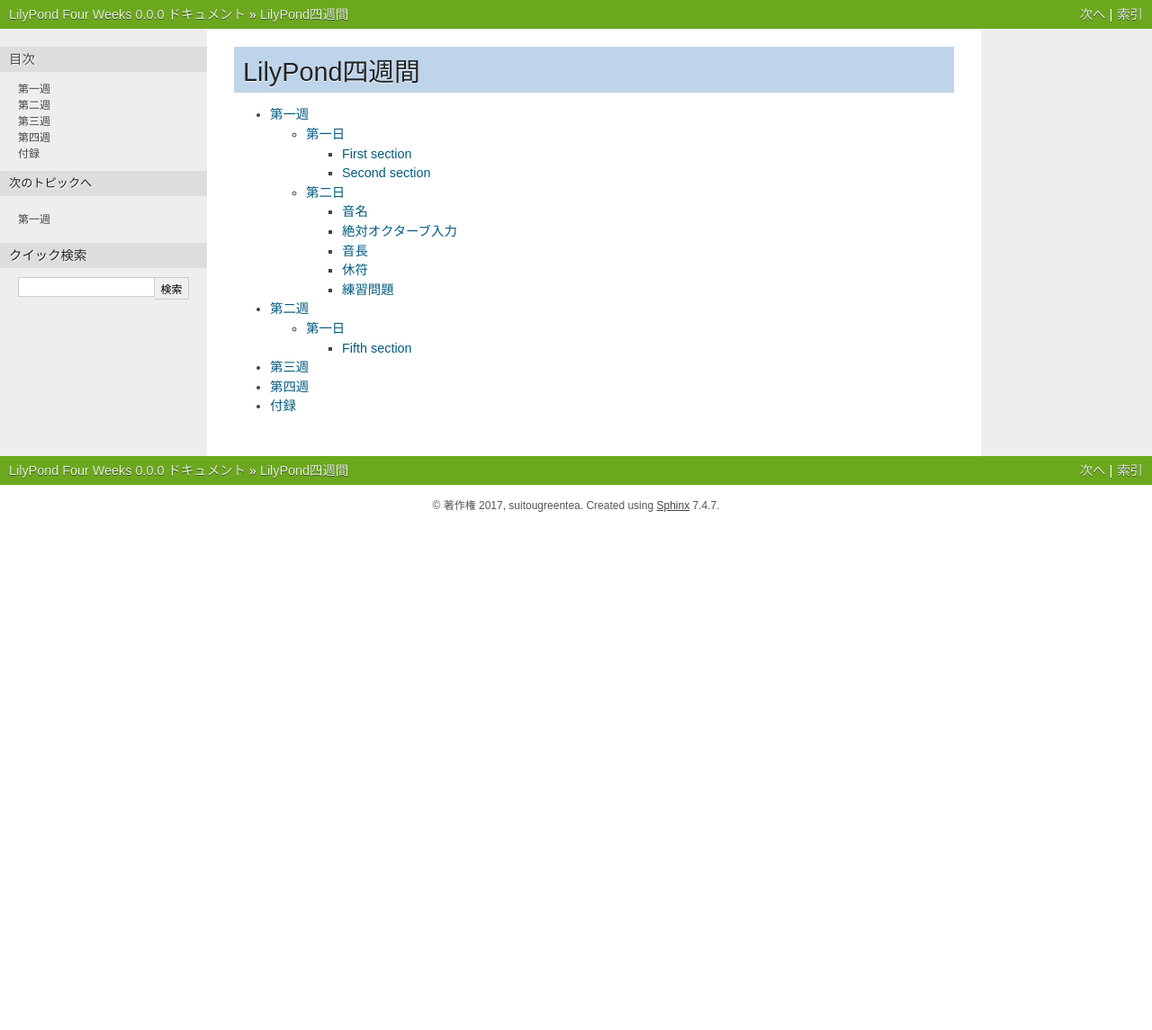
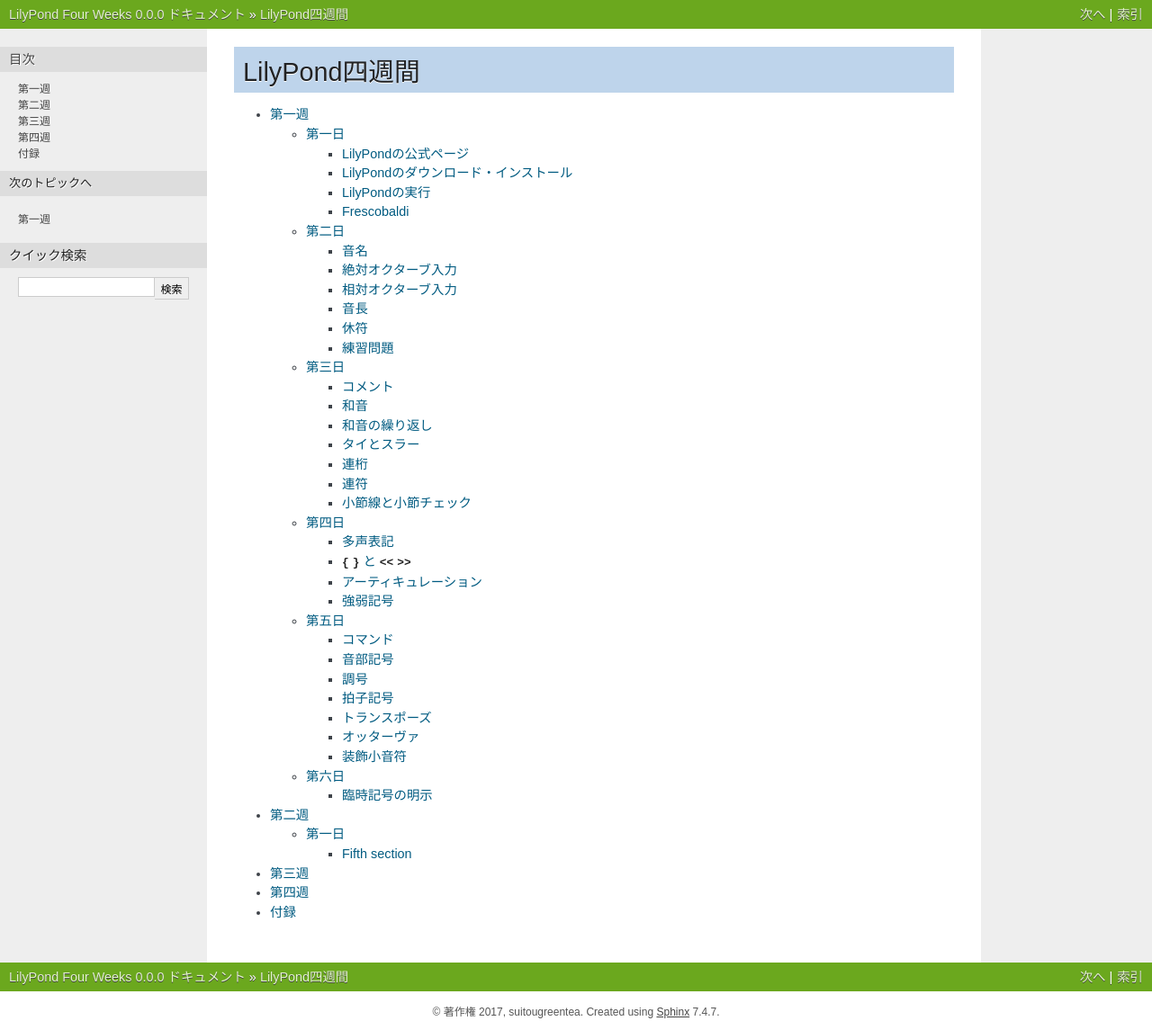
Before and after one commit to suitougreentea/lilypond-four-weeks, a Sphinx documentation site: the page built from source/index.rst, in a window 1280 px wide. Shown: the whole page at 90% size. Built offline with Sphinx 7.4.7, drawn with Linux system fonts in a browser that asks for light colours; pages that are not in the unit, such as notebooks, are missing from menus; before the commit the page ends 900 px from its top, so only the background shows below that.

Commit message:
Add week_1/day_3-6, modify week_1/day_1-2, add pending.md

```diff
--- a/source/week_1/day_1.rst
+++ b/source/week_1/day_1.rst
@@ -1,19 +1,36 @@
+.. _week-1-day-1:
+
 ======
 第一日
 ======
 
-First section
--------------
+.. num-section::
 
-.. lily::
-  :caption: Caption
-  :name: test-code
+.. _lilypond-official-page:
 
-  \new Staff {
-    \relative c'' {
-      c4 a d e \break b
-    }
-  }
+LilyPondの公式ページ
+--------------------
 
-Second section
+
+.. num-section::
+
+.. _downloading-and-installing-lilypond:
+
+LilyPondのダウンロード・インストール
+------------------------------------
+
+
+.. num-section::
+
+.. _launching-lilypond:
+
+LilyPondの実行
 --------------
+
+
+.. num-section::
+
+.. _frescobaldi:
+
+Frescobaldi
+-----------
--- a/source/week_1/day_2.rst
+++ b/source/week_1/day_2.rst
@@ -95,6 +95,14 @@
   c, b, c b
   \clef treble
   c' b' c'' b''
+
+
+.. num-section::
+
+.. _relative-octave:
+
+相対オクターブ入力
+------------------
 
 音符を ``\relative`` コマンドで囲うと、中にある音符では相対オクターブ入力が用いられる。
 相対オクターブ入力では、ある音符のオクターブはその前の音符のピッチによって決定される。
@@ -182,7 +190,7 @@
   \time 3/4
   \relative c' { c4 d e R2. a b c }
 
-拍子記号コマンド ``\time`` については :ref:`time_signature` で扱う。
+拍子記号コマンド ``\time`` については :ref:`time-signature` で扱う。
 
 LilyPondはもう一種類、空白休符と呼ばれる特殊な休符が存在する。
 空白休符は何の記号も出力しないが、演奏しない時間を作り出すものである。
--- /dev/null
+++ b/source/week_1/day_3.rst
@@ -0,0 +1,60 @@
+.. _week-1-day-3:
+
+======
+第三日
+======
+
+.. num-section::
+
+.. _comment:
+
+コメント
+--------
+
+
+.. num-section::
+
+.. _chord:
+
+和音
+----
+
+
+.. num-section::
+
+.. _chord-repeat:
+
+和音の繰り返し
+--------------
+
+
+.. num-section::
+
+.. _tie-and-slur:
+
+タイとスラー
+------------
+
+
+.. num-section::
+
+.. _beam:
+
+連桁
+----
+
+
+.. num-section::
+
+.. _tuplet:
+
+連符
+----
+
+
+.. num-section::
+
+.. _barline-and-bar-check:
+
+小節線と小節チェック
+--------------------
--- /dev/null
+++ b/source/week_1/day_4.rst
@@ -0,0 +1,36 @@
+.. _week-1-day-4:
+
+======
+第四日
+======
+
+.. num-section::
+
+.. _polyphony:
+
+多声表記
+--------
+
+
+.. num-section::
+
+.. _bracket:
+
+``{`` ``}`` と ``<<`` ``>>``
+----------------------------
+
+
+.. num-section::
+
+.. _articulation:
+
+アーティキュレーション
+----------------------
+
+
+.. num-section::
+
+.. _dynamics:
+
+強弱記号
+--------
--- /dev/null
+++ b/source/week_1/day_5.rst
@@ -0,0 +1,60 @@
+.. _week-1-day-5:
+
+======
+第五日
+======
+
+.. num-section::
+
+.. _commands:
+
+コマンド
+--------
+
+
+.. num-section::
+
+.. _clef:
+
+音部記号
+--------
+
+
+.. num-section::
+
+.. _key-signature:
+
+調号
+----
+
+
+.. num-section::
+
+.. _time-signature:
+
+拍子記号
+--------
+
+
+.. num-section::
+
+.. _transpose:
+
+トランスポーズ
+--------------
+
+
+.. num-section::
+
+.. _ottava:
+
+オッターヴァ
+------------
+
+
+.. num-section::
+
+.. _grace:
+
+装飾小音符
+----------
--- /dev/null
+++ b/source/week_1/day_6.rst
@@ -0,0 +1,13 @@
+.. _week-1-day-6:
+
+======
+第六日
+======
+
+
+.. num-section::
+
+.. _explicit-accidental:
+
+臨時記号の明示
+--------------
```
Also changed, not shown: other parts of source/week_1/day_2.rst (+2 -2 lines), pending.md (added, +15 -0 lines).
